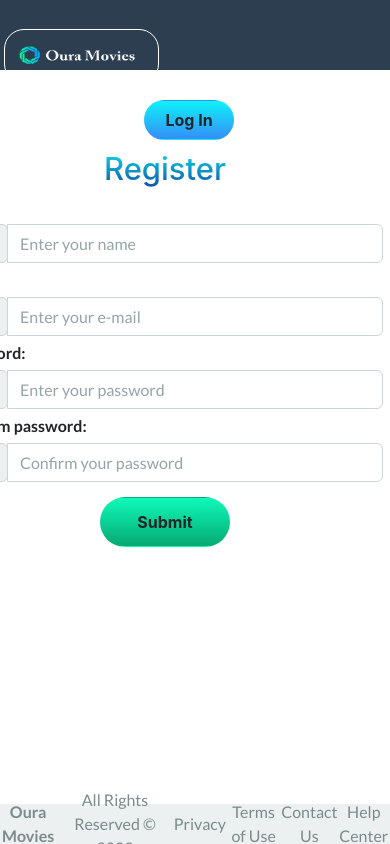
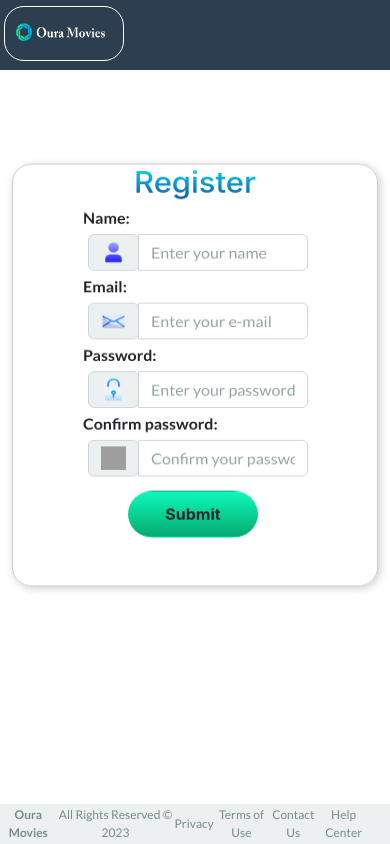
Before and after one commit to Arturo0214/oura-movies-frontend, a React (Vite) app: page / in a window 390 px wide. Built offline with nearby package versions, Linux system fonts and the light colour scheme; grey boxes are pictures that could not be loaded.

Commit message:
added responsive design

```diff
--- a/src/components/Filters.jsx
+++ b/src/components/Filters.jsx
@@ -1,15 +1,20 @@
 import alfabet from '../assets/a-z.png'
 import rating from '../assets/rating.png'
 import video from '../assets/video.png'
+import likes from '../assets/amor.png'
 
-const Filters = ({ setSortBy, setShowAll, sortBy, showAll, setSortOrder, sortOrder, handleShowAll }) => {
+const Filters = ({ setSortBy, sortBy, showAll, setSortOrder, sortOrder, handleShowAll}) => {
 
   const handleSort = (sortType) => {
     if (sortType === sortBy) {
       setSortOrder(sortOrder === 'asc' ? 'desc' : 'asc')
     } else {
       setSortBy(sortType)
-      setSortOrder('desc')
+      if (sortType === 'title') {
+        setSortOrder('desc')
+      } else if (sortType === 'popularity' || sortType === 'likes') {
+        setSortOrder('asc')
+      }
     }
   }
 
@@ -21,7 +26,6 @@ const Filters = ({ setSortBy, setShowAll, sortBy, showAll, setSortOrder, sortOrd
         </label>
         <img
           src={alfabet}
-          style={{ width: '80px', height: '80px' }}
           onClick={() => handleSort('title')}
           className={sortBy === 'title' ? 'active' : ''}
         />
@@ -32,9 +36,18 @@ const Filters = ({ setSortBy, setShowAll, sortBy, showAll, setSortOrder, sortOrd
         </label>
         <img
           src={rating}
-          style={{ width: '80px', height: '80px' }}
           onClick={() => handleSort('popularity')}
           className={sortBy === 'popularity' ? 'active' : ''}
+        />
+      </div>
+      <div className="titulos-filtros">
+        <label className="labels-filters">
+          <strong>Likes</strong>
+        </label>
+        <img
+          src={likes}
+          onClick={() => handleSort('likes')}
+          className={sortBy === 'likes' ? 'active': ''}
         />
       </div>
       <div className="titulos-filtros">
@@ -43,8 +56,7 @@ const Filters = ({ setSortBy, setShowAll, sortBy, showAll, setSortOrder, sortOrd
         </label>
         <img
           src={video}
-          style={{ width: '80px', height: '80px' }}
-          onClick={() => handleShowAll(setShowAll(true))}
+          onClick={() => handleShowAll()}
           className={showAll ? 'active' : ''}
         />
       </div>
--- a/src/components/Footer.jsx
+++ b/src/components/Footer.jsx
@@ -1,14 +1,14 @@
 import React from 'react';
-import '../index.css'
+import '../index.css';
 
 const Footer = () => {
   return (
     <footer className="bg-light text-center text-dark fixed-bottom">
-      <div className="" >
+      <div className="">
         <section className="footer">
           <a>
             <strong>
-            Oura Movies
+              Oura Movies
             </strong>
           </a>
           <a>
--- a/src/components/Navbar.jsx
+++ b/src/components/Navbar.jsx
@@ -30,7 +30,7 @@ const Navbar = () => {
   }
 
   return (
-    <nav className="navbar navbar-expand-md navbar-dark bg-primary fixed-top">
+    <nav className="navbar navbar-expand-md navbar-dark bg-primary fixed-top w-100">
       <section className="container-fluid justify-content-start">
         <ul>
           <li className="nav oura">
--- a/src/index.css
+++ b/src/index.css
@@ -87,11 +87,109 @@
   height: 40px;
 }
 .formu{
+  max-width: 800px;
+  margin: 0 auto;
   display: flex;
   flex-direction: column;
   height: 450px;
   margin-top: 150px;
   width: 600px;
+  border: 1px solid #ccc;
+  border-radius: 20px;
+  box-shadow: 2px 2px 10px rgba(0, 0, 0, 0.2);
+  transform: rotateX(20deg);
+}
+/* Estilos para pantallas medianas */
+@media (max-width: 768px) {
+  .formu {
+    max-width: 600px;
+  }
+  .register-group{
+    max-width: 350px;
+  }
+  .oura img {
+    display: flex;
+    align-items: center;
+    justify-content: center;
+    max-width: 160px;
+    max-height: 60px;
+    margin-top: -10px;
+    border: 1px solid white;
+  }
+  .gradient-blue{
+    display: flex;
+    align-items: center;
+    justify-content: center;
+    background: linear-gradient(to bottom, rgb(14, 242, 249), rgb(54, 141, 248));
+    border-radius: 30px;
+    margin-top: -65px;
+    margin-left: 630px;
+    max-width: 70px;
+    max-height: 40px;
+    font-size: 11px;
+    outline: none !important;
+    box-shadow: none;
+    font-family: -apple-system, BlinkMacSystemFont, 'Segoe UI', Roboto, Oxygen, Ubuntu, Cantarell, 'Open Sans', 'Helvetica Neue', sans-serif;
+  }
+  .footer{
+    display: flex;
+    flex-direction: row;
+    justify-content: space-around;
+    align-items: center;
+    height: 40px;
+    margin: 10 auto;
+    padding-right: 20px;
+    max-width: 860px;
+    font-size: 13px;
+  }
+  .welcome{
+    max-width: 500px;
+    margin-top: -20px;
+  }
+}
+
+
+/* Estilos para pantallas pequeñas */
+@media (max-width: 576px) {
+  .formu {
+    max-width: 400px;
+  }
+  .register-group {
+    max-width: 270px;
+    padding-right: 50px;
+  }
+  .oura img {
+    display: flex;
+    align-items: center;
+    justify-content: center;
+    max-width: 120px;
+    max-height: 60px;
+    margin-top: -10px;
+    border: 1px solid white;
+  }
+  .gradient-blue{
+    display: flex;
+    align-items: center;
+    justify-content: center;
+    background: linear-gradient(to bottom, rgb(14, 242, 249), rgb(54, 141, 248));
+    border-radius: 30px;
+    margin-top: -65px;
+    margin-left: 430px;
+    max-width: 90px;
+    height: 40px;
+    outline: none !important;
+    box-shadow: none;
+    font-family: -apple-system, BlinkMacSystemFont, 'Segoe UI', Roboto, Oxygen, Ubuntu, Cantarell, 'Open Sans', 'Helvetica Neue', sans-serif;
+  }
+  .footer{
+    display: flex;
+    flex-direction: row;
+    justify-content: space-around;
+    align-items: center;
+    height: 40px;
+    max-width: 600px;
+    font-size: 12px;
+  }
 }
 .formu-2{
   display: flex;
@@ -117,6 +215,13 @@
   -webkit-background-clip: text;
   -webkit-text-fill-color: transparent;
   font-family: -apple-system, BlinkMacSystemFont, 'Segoe UI', Roboto, Oxygen, Ubuntu, Cantarell, 'Open Sans', 'Helvetica Neue', sans-serif;
+}
+.register-group{
+  display: flex;
+  flex-direction: column;
+  justify-content: center;
+  margin-left: 70px;
+  width: 450px;
 }
 .login{
   display: flex;
--- a/src/pages/Dashboard.jsx
+++ b/src/pages/Dashboard.jsx
@@ -11,7 +11,7 @@ import Cards from '../components/Cards'
 import Filters from '../components/Filters'
 import { getMovies, reset } from '../features/movies/movieSlice'
 import movie from '../assets/camara.png'
-import buscar from '../assets/lupa.png';
+import buscar from '../assets/lupa.png'
 
 const Dashboard = () => {
   const dispatch = useDispatch()
@@ -23,6 +23,7 @@ const Dashboard = () => {
   const [sortBy, setSortBy] = useState(null)
   const [sortOrder, setSortOrder] = useState(null)
   const [showAll, setShowAll] = useState(true)
+  const [movies2, setMovies2] = useState([])
   const [selectedGenre, setSelectedGenre] = useState(null)
 
   //useEffect para users
@@ -46,6 +47,8 @@ const Dashboard = () => {
     setShowAll(true)
   }
   const handleShowAll = () => {
+    const moviesCopy = [...movies]
+    setMovies2(moviesCopy)
     setShowAll(true)
   }
 
@@ -53,7 +56,6 @@ const Dashboard = () => {
     setSelectedGenre(genre)
     setShowAll(false)
   }
-
   const filteredMovies = movies
     .filter((movie) => {
       return movie.title.toLowerCase().includes(searchTerm.toLowerCase())
@@ -66,9 +68,11 @@ const Dashboard = () => {
     })
     .sort((a, b) => {
       if (sortBy === 'title') {
-        return a.title.localeCompare(b.title)
+        return sortOrder === 'asc' ? (a.title > b.title ? 1 : b.title > a.title ? -1 : 0) : (b.title > a.title ? 1 : a.title > b.title ? -1 : 0)
       } else if (sortBy === 'popularity') {
         return sortOrder === 'asc' ? a.popularity - b.popularity : b.popularity - a.popularity
+      } else if (sortBy === 'likes') { // Nuevo filtro para likes
+        return sortOrder === 'asc' ?(a.likes > b.likes ? 1 : b.likes > a.likes ? -1 : 0) : (b.likes > a.likes ? 1 : a.likes > b.likes ? -1 : 0)
       } else {
         return 0
       }
@@ -89,7 +93,6 @@ const Dashboard = () => {
           sortOrder={sortOrder}
           setSortOrder={setSortOrder}
           showAll={showAll}
-          setShowAll={setShowAll}
           handleShowAll={handleShowAll}
           handleGenreFilter={handleGenreFilter}
         />
--- a/src/pages/Register.jsx
+++ b/src/pages/Register.jsx
@@ -71,7 +71,7 @@ const Register = () => {
           <h1 className="register">
             Register
           </h1>
-          <form onSubmit={onSubmit}>
+          <form onSubmit={onSubmit} className="register-group">
             <div className="form-group">
               <label><strong>Name:</strong></label>
               <div className="input-group">
@@ -154,11 +154,8 @@ const Register = () => {
             </button>
           </div>
         </form>
-          </div>
-        </section>
-        <section>
-
-        </section>
+      </div>
+    </section>
       </>
       </>
       <>
--- a/src/pages/dashboard.css
+++ b/src/pages/dashboard.css
@@ -13,7 +13,7 @@
   align-items: center;
   width: 95%;
   margin: 0 auto;
-  margin-top: -440px;
+  margin-top: -420px;
   margin-right: -80px;
 }
 .welcome{
@@ -62,7 +62,7 @@
   font-family: -apple-system, BlinkMacSystemFont, 'Segoe UI', Roboto, Oxygen, Ubuntu, Cantarell, 'Open Sans', 'Helvetica Neue', sans-serif;
   display: flex;
   flex-direction: column;
-  margin-top: 30px;
+  margin-top: 20px;
   width: 200px;
   height: 420px;
   margin-left: -55px;
@@ -109,7 +109,7 @@
   justify-content: center;
   flex-direction: column;
   align-items: center;
-  margin-top: -105px;
+  margin-top: -95px;
   width: 600px;
   height: 120px;
   margin-left: -40px;
@@ -303,3 +303,70 @@
 .card.clicked {
   display: none;
 }
+.titulos-filtros img{
+  height: 60px;
+  width: 60px;
+}
+
+@media (max-width: 768px) {
+  .titulo{
+
+    max-width: 700px;
+    max-height: 120px;
+    margin-left: -70px;
+    height: 300px;
+    width: 340px;
+  }
+  .head h3{
+    max-width: 300px;
+    font-size: 20px;
+    margin-left: 130px;
+  }
+  .titulo-2{
+    max-width: 200px;
+  }
+  .head-1{
+    max-width: 300px;
+  }
+  .search{
+    max-width: 250px;
+    margin-left: -10px;
+  }
+  .filters-genre{
+    max-width: 130px;
+    max-height: 680px;
+    height: 430px;
+    width: 300px;
+    margin-top: -20px;
+    margin-left: -20px;
+  }
+  .filters-genre button{
+    max-width: 80px;
+    max-height: 35px;
+  }
+  .filter-buttons{
+    width: 300px;
+    max-width: 600px;
+    margin-left: 300px;
+  }
+  .filter-buttons img{
+    width: 50px;
+    height: 50px;
+  }
+  .row{
+    display: grid;
+    grid-template-columns: repeat(2, 1fr);
+    max-width: 600px;
+    max-height: 200px;
+    height: 0px;
+  }
+  .card{
+    height: 300px;
+    width: 200px;
+  }
+
+
+}
+@media (max-width: 576px) {
+
+}
```
